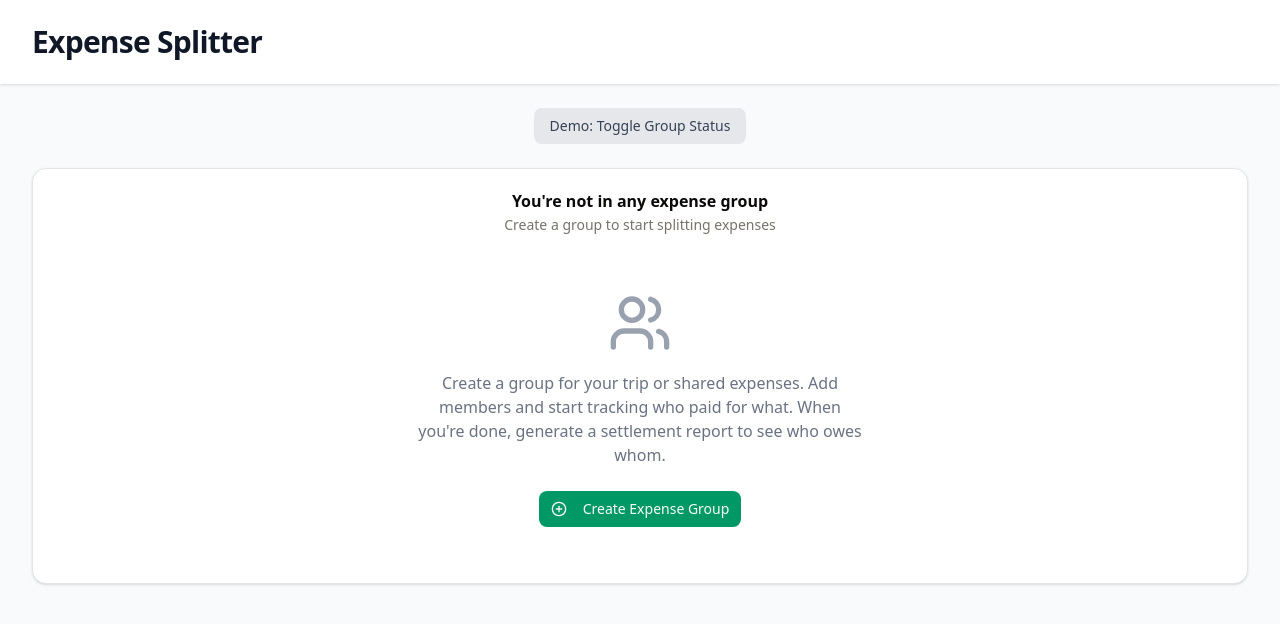
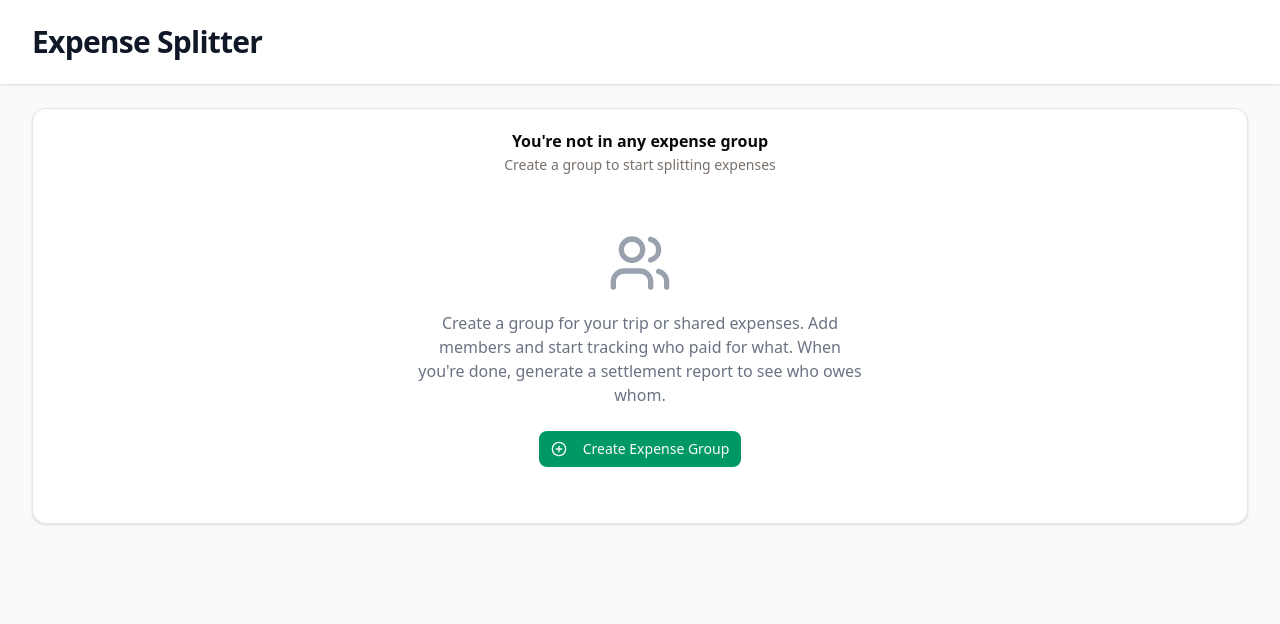
Before and after one commit to rupak-at/expense-splitter, a Next.js app in the folder client/: page /main in a window 1280 px wide. Shown: the top 624 px of the page. Built offline with nearby package versions, Linux system fonts and the light colour scheme.

Commit message:
redux setup

```diff
--- a/client/package.json
+++ b/client/package.json
@@ -14,6 +14,7 @@
     "@radix-ui/react-label": "^2.1.4",
     "@radix-ui/react-slot": "^1.2.0",
     "@radix-ui/react-tabs": "^1.1.9",
+    "@reduxjs/toolkit": "^2.7.0",
     "@tanstack/react-query": "^5.75.1",
     "axios": "^1.9.0",
     "class-variance-authority": "^0.7.1",
@@ -23,6 +24,7 @@
     "next-themes": "^0.4.6",
     "react": "^19.0.0",
     "react-dom": "^19.0.0",
+    "react-redux": "^9.2.0",
     "sonner": "^2.0.3",
     "tailwind-merge": "^3.2.0",
     "zod": "^3.24.3"
--- a/client/src/app/layout.tsx
+++ b/client/src/app/layout.tsx
@@ -3,6 +3,7 @@ import { Geist, Geist_Mono } from "next/font/google";
 import "./globals.css";
 import { QueryProvider } from "@/components/QueryProvider";
 import { Toaster } from "@/components/ui/sonner";
+import { ReduxProvider } from "@/lib/redux/ReduxProvider";
 
 const geistSans = Geist({
   variable: "--font-geist-sans",
@@ -19,18 +20,16 @@ export const metadata: Metadata = {
   description: "Generated by create next app",
 };
 
-export default function RootLayout({
-  children,
-}: Readonly<{
-  children: React.ReactNode;
-}>) {
+export default function RootLayout({children,}: Readonly<{children: React.ReactNode;}>) {
   return (
     <html lang="en">
       <body
         className={`${geistSans.variable} ${geistMono.variable} antialiased`}
       >
         <QueryProvider>
+        <ReduxProvider>
           {children}
+        </ReduxProvider>
         </QueryProvider>
         <Toaster
           position="bottom-center"
--- a/client/src/components/expense-splitter-dashboard.tsx
+++ b/client/src/components/expense-splitter-dashboard.tsx
@@ -72,19 +72,6 @@ export default function ExpenseSplitterDashboard() {
   const [settlement, setSettlement] = useState<typeof mockSettlement | null>(null)
   const [activeTab, setActiveTab] = useState("expenses")
 
-  // Toggle between having a group and not having a group for demo purposes
-  const toggleGroupStatus = () => {
-    if (hasGroup) {
-      setHasGroup(false)
-      setGroup(null)
-      setExpenses([])
-      setSettlement(null)
-    } else {
-      setHasGroup(true)
-      setGroup(mockGroup)
-      setExpenses(mockExpenses)
-    }
-  }
 
   const handleCreateGroup = (groupData: { name: string; description: string; members: string[] }) => {
     console.log("Creating group with data:", groupData)
@@ -126,16 +113,6 @@ export default function ExpenseSplitterDashboard() {
 
   return (
     <div className="space-y-6">
-      {/* For demo purposes only - toggle between states */}
-      <div className="flex justify-center">
-        <button
-          onClick={toggleGroupStatus}
-          className="px-4 py-2 bg-gray-200 rounded-md text-sm text-gray-700 hover:bg-gray-300"
-        >
-          Demo: Toggle Group Status
-        </button>
-      </div>
-
       {/* Group management section */}
       {hasGroup ? (
         <div className="space-y-6">
--- /dev/null
+++ b/client/src/lib/redux/ReduxProvider.tsx
@@ -0,0 +1,11 @@
+"use client"
+import { Provider } from "react-redux"
+import { store } from "./store"
+
+export const ReduxProvider = ({children}: {children: React.ReactNode}) => {
+    return (
+        <Provider store={store}>
+            {children}
+        </Provider>
+    )
+}
--- /dev/null
+++ b/client/src/lib/redux/features/userSlice.ts
@@ -0,0 +1,18 @@
+import { createSlice } from "@reduxjs/toolkit"
+
+const initialState = {
+    user: {}
+}
+
+const useSlice = createSlice({
+    name: 'user',
+    initialState,
+    reducers: {
+        setUser: (state, action) => {
+            state.user = action.payload
+        }
+    }
+})
+
+export const { setUser } = useSlice.actions
+export default useSlice.reducer
--- /dev/null
+++ b/client/src/lib/redux/store.ts
@@ -0,0 +1,8 @@
+import {configureStore} from "@reduxjs/toolkit"
+import user from "./features/userSlice"
+
+export const store = configureStore({
+    reducer: {
+        userDetails: user
+    }
+})
```
Also changed, not shown: 1 other file (tests, documents, lock files or other folders).
